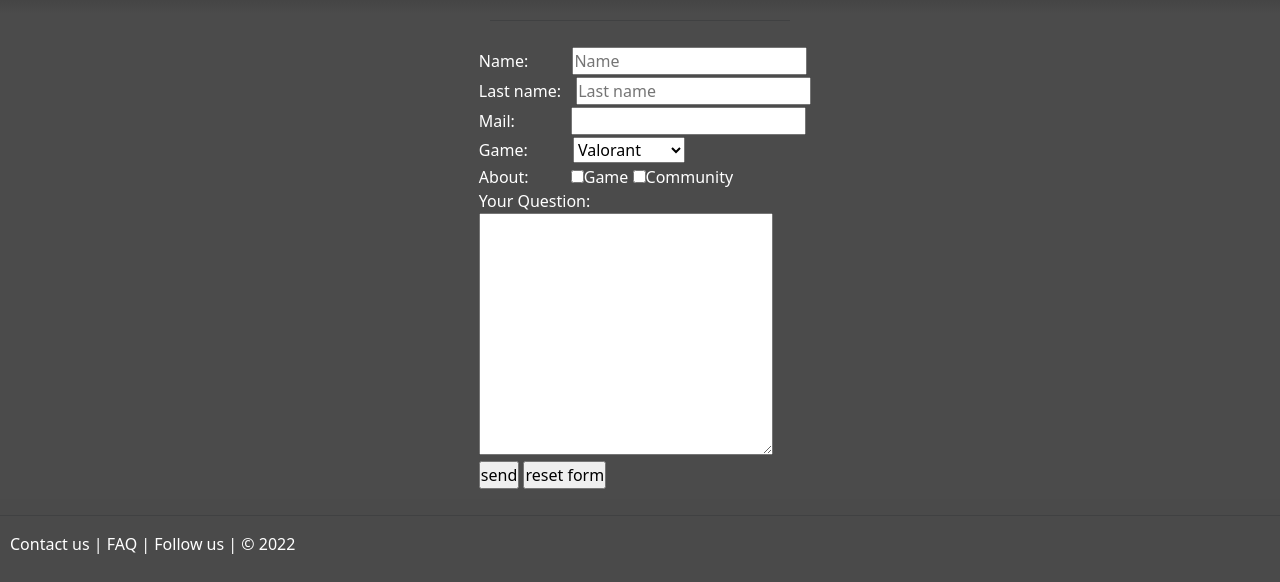
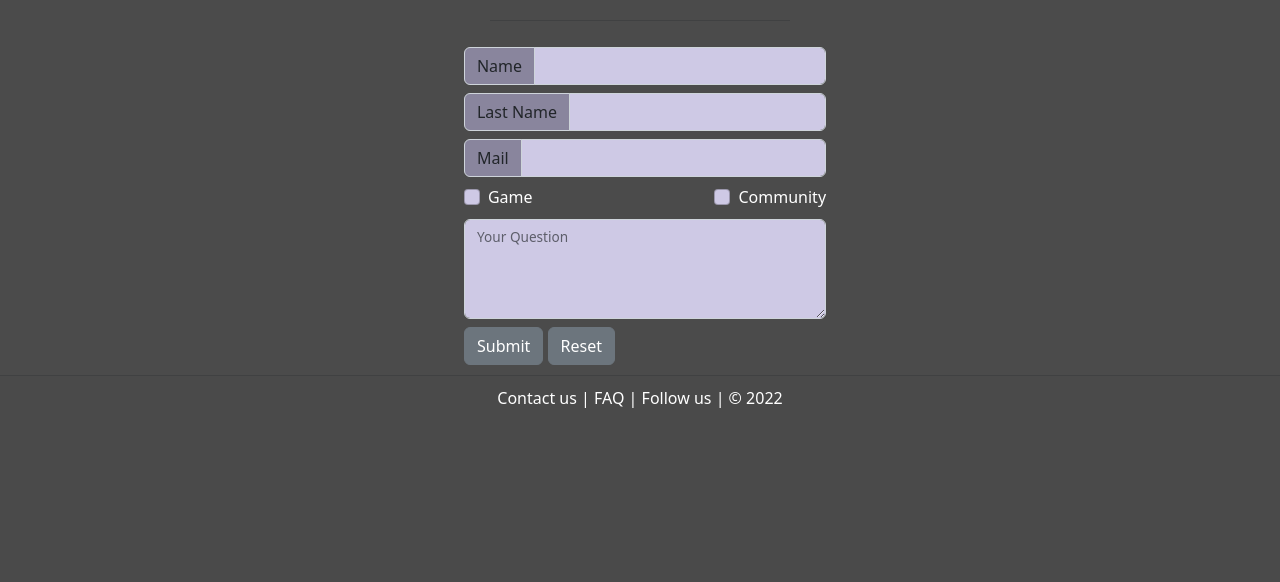
Before and after one commit to NicolasRojas09/webgamer_Rojas_Nicolas, a website: page vistas/contact.html in a window 1280 px wide. Shown: the part 218-800 px from the top of the page. Drawn offline with nearby package versions, Linux system fonts and the light colour scheme.

Commit message:
trabajofinal1

```diff
--- a/scss/partials/_contact.scss
+++ b/scss/partials/_contact.scss
@@ -7,25 +7,11 @@
     color: white;
     padding: 10px 10px 10px 20px;
 }
-.userName{
-    margin-left: 40px;
-    margin-bottom: 2px;
+.colorformname{
+    background-color: #89859d;
 }
-.lastName{
-    margin-left: 11px;
-    margin-bottom: 2px;
-}
-.userMail{
-    margin-left: 52px;
-    margin-bottom: 2px;
-}
-.userGame{
-    margin-left: 41px;
-    margin-bottom: 2px;
-}
-.aboutGame{
-    margin-left: 38px;
-    margin-bottom: 2px;
+.colorforminput{
+    background-color: #cec9e5;
 }
 .contact{
     display: flex;
--- a/scss/partials/_follow.scss
+++ b/scss/partials/_follow.scss
@@ -1,7 +1,7 @@
 .followh2{                  /*follow (inicio)*/
     color: rgb(64, 224, 160);
     text-align: center;
-    padding-top: 10px;
+    margin: 20px;
 }
 .follow__main{
     color: rgb(40, 255, 136);
--- a/scss/partials/_footer.scss
+++ b/scss/partials/_footer.scss
@@ -1,11 +1,9 @@
 .footerMenu{                /*footer en comun para todas la paginas (inicio)*/
+    text-align: center;
+    color: white;
     padding: 10px;
-    padding-top: 0px;
-}
-.footerMenu a, .footerMenu{
-    color: white;
-    text-decoration: none;
-}
-footer{
-    background-color: rgb(74, 74, 74);
-}                          /*footer en comun para todas la paginas (fin)*/
+    a{
+        color: white;
+        text-decoration: none;
+    }
+}                         /*footer en comun para todas la paginas (fin)*/
--- a/scss/partials/_games.scss
+++ b/scss/partials/_games.scss
@@ -30,6 +30,7 @@
 .allGames17{
     color: white;
     text-align: center;
+    border: solid 2px rgb(59, 59, 59);
 }
 .allGames{
     padding-bottom: 10px;
--- a/scss/partials/_gridComun.scss
+++ b/scss/partials/_gridComun.scss
@@ -6,6 +6,7 @@ body{
     grid-template-areas: "header"
                          "main"
                          "footer";
+    background-color: rgb(74, 74, 74)
 }
 header{
     grid-area: header;
@@ -20,5 +21,8 @@ main{
 footer{
     grid-area: footer;
     background-color: rgb(74, 74, 74);
+    hr{
+        margin: 0px;
+    }
 }
                             /*grid en comun (fin)*/
--- a/scss/partials/_header.scss
+++ b/scss/partials/_header.scss
@@ -1,7 +1,4 @@
 /*header en comun de todas la paginas (inicio)*/
-body{
-    background-color: rgb(74, 74, 74);
-}
 $textoHeader: (
     color: rgb(0, 255, 0),
     fuenteT: 70px,
--- a/vistas/contact.html
+++ b/vistas/contact.html
@@ -7,7 +7,7 @@
     <meta name="viewport" content="width=device-width, initial-scale=1.0">
     <link rel="stylesheet" href="../estilos/main.css">
     <title>Contact</title>
-    <meta name="description" content="Contact page">
+    <meta name="description" content="We provide this page so you can contact us">
     <meta name="keywords" content="contact, user, mail, question">
 </head>
 <body>
@@ -47,41 +47,38 @@
         <h2 class="h2Contact">Contact Us</h2>
         <hr class="hrcontact">
         <form class="contactForm" action="" method="get" enctype="text/plain"><!--formulario completo de contacto-->
-            <div>
-                <label for="username">Name:</label>
-                <input class="userName" type="text" name="username" id="username" placeholder="Name">
+            <div class="input-group mb-2">
+                <span class="input-group-text colorformname" id="inputGroup-sizing-default">Name</span>
+                <input type="text" class="form-control colorforminput" aria-label="Sizing example input" aria-describedby="inputGroup-sizing-default">
             </div>
-            <div>
-                <label for="lastname">Last name:</label>
-                <input class="lastName" type="text" name="userlastname" id="lastname" placeholder="Last name">
+            <div class="input-group mb-2">
+              <span class="input-group-text colorformname" id="inputGroup-sizing-default">Last Name</span>
+              <input type="text" class="form-control colorforminput" aria-label="Sizing example input" aria-describedby="inputGroup-sizing-default">
             </div>
-            <div>
-                <label for="usermail">Mail:</label>
-                <input class="userMail" type="email" name="mail" id="usermail">
+            <div class="input-group mb-2">
+              <span class="input-group-text colorformname" id="inputGroup-sizing-default">Mail</span>
+              <input type="email" class="form-control colorforminput" aria-label="Sizing example input" aria-describedby="inputGroup-sizing-default">
             </div>
-            <div>
-                <label for="usergame">Game:</label>
-                <select class="userGame" name="game" id="usergame">
-                    <option value="valorant">Valorant</option>
-                    <option value="cs_go">Cs go</option>
-                    <option value="call_of_duty">Call Of Duty</option>
-                    <option value="witcher">The Witcher</option>
-                    <option value="minecraft">Minecraft</option>
-                </select>
+            <div class="d-flex flex-row justify-content-between mb-2">
+              <div class="form-check">
+                <input class="form-check-input colorforminput" type="checkbox" value="0" id="flexCheckDefault">
+                <label class="form-check-label" for="flexCheckDefault">
+                  Game
+                </label>
+              </div>
+              <div class="form-check">
+                <input class="form-check-input colorforminput" type="checkbox" value="1" id="flexCheckDefault">
+                <label class="form-check-label" for="flexCheckDefault">
+                  Community
+                </label>
             </div>
-            <div>
-                <label for="about">About:</label>
-                <input class="aboutGame" type="checkbox" name="game" id="about" value="0">Game
-                <input class="aboutCommunity" type="checkbox" name="community" id="about" value="1">Community
             </div>
-            <div>
-                <label for="question">Your Question:</label><br>
-                <textarea name="userquestion" id="question" cols="30" rows="10"></textarea>
+            <div class="form-floating mb-2">
+              <textarea class="form-control colorforminput" id="floatingTextarea2" style="height: 100px"></textarea>
+              <label for="floatingTextarea2" class="text-dark">Your Question</label>
             </div>
-            <div>
-                <input type="submit" value="send">
-                <input type="reset" value="reset form">
-            </div>
+            <button type="submit" class="btn btn-secondary">Submit</button>
+            <button type="reset" class="btn btn-secondary">Reset</button>
         </form>
     </main>
     <footer>
```
Also changed, not shown: index.html (+1 -1 lines), vistas/faq.html (+3 -3 lines), vistas/follow.html (+1 -1 lines), vistas/games.html (+45 -11 lines), vistas/news.html (+1 -1 lines), vistas/reviews.html (+1 -1 lines), estilos/main.css.
